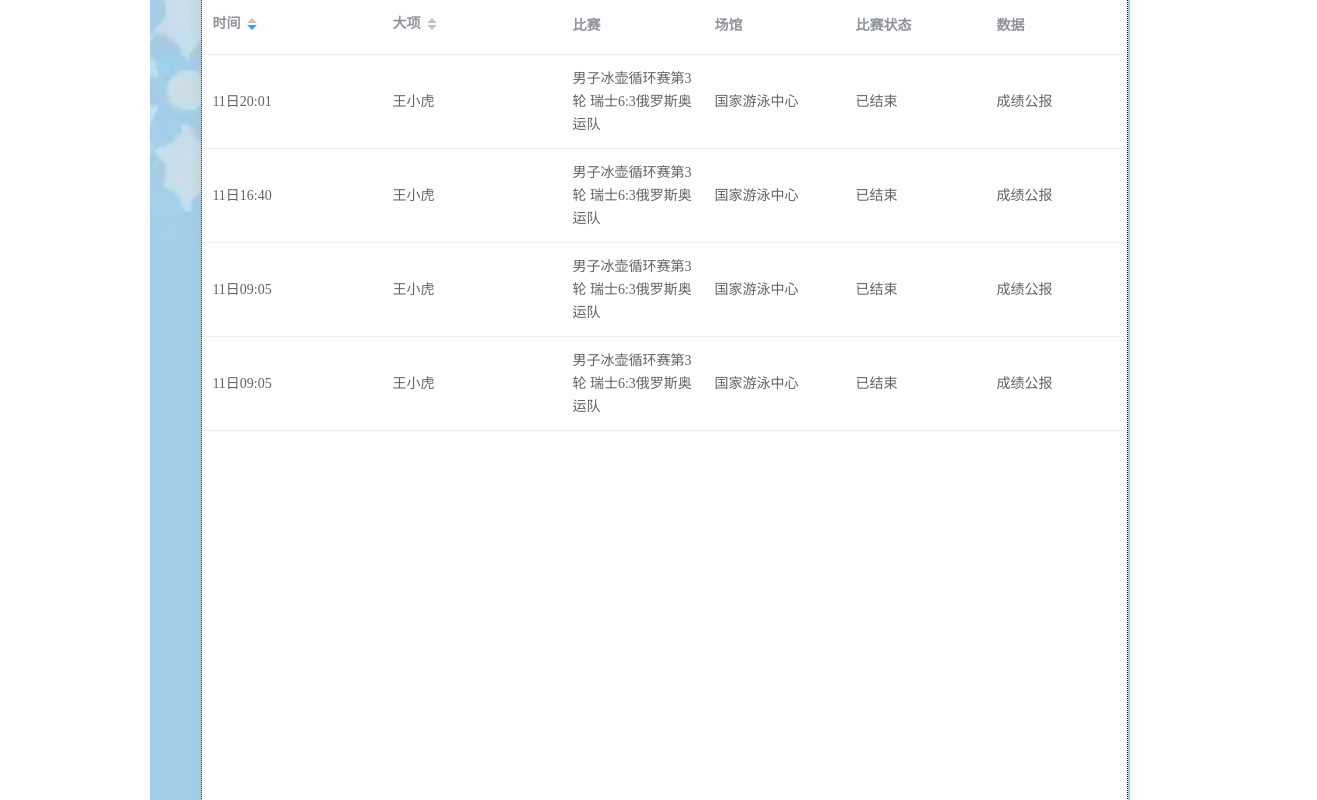
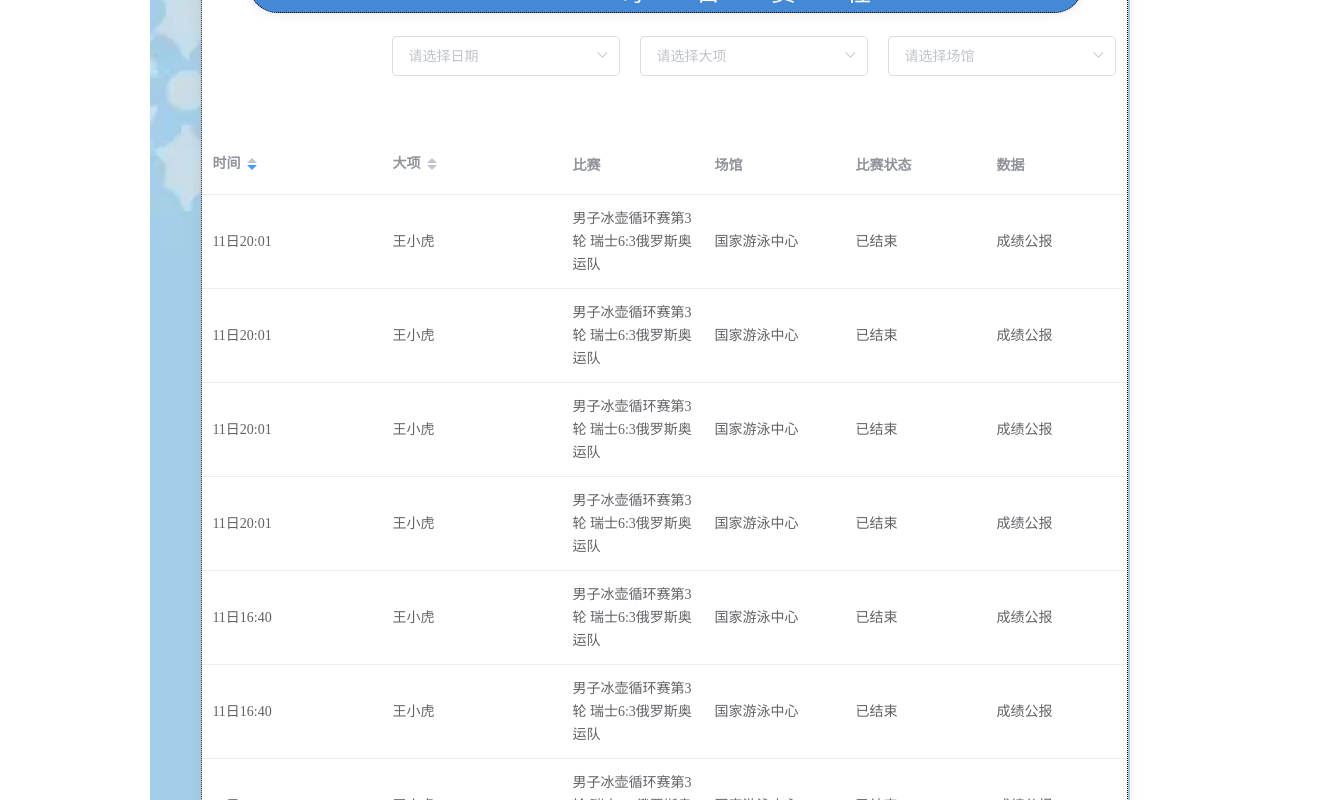
Before and after one commit to suhy07/Winter-Olympics-statistics, a Vue app in the folder 221900122_221900105/frondend/winter-olympics-statistics/: page /schedule in a window 1280 px wide. Shown: the part 220-1020 px from the top of the page, 1317 px wide, since content can reach past the window. Built offline with nearby package versions, Linux system fonts and the light colour scheme.

Commit message:
每日赛程ver1.0

```diff
--- a/221900122_221900105/frondend/winter-olympics-statistics/src/views/schedule/index.vue
+++ b/221900122_221900105/frondend/winter-olympics-statistics/src/views/schedule/index.vue
@@ -4,7 +4,43 @@
             <div class="schedule-card schedule-title">
                 <div class="schedule-text">每日赛程</div>
             </div>
-            <div>
+            <div class="schedule-select">
+                <el-select v-model="value1" multiple placeholder="请选择日期">
+                    <el-option
+                        v-for="item in options"
+                        :key="item.value"
+                        :label="item.label"
+                        :value="item.value">
+                    </el-option>
+                </el-select>
+                <el-select
+                    v-model="value2"
+                    multiple
+                    collapse-tags
+                    style="margin-left: 20px;"
+                    placeholder="请选择大项">
+                    <el-option
+                        v-for="item in options"
+                        :key="item.value"
+                        :label="item.label"
+                        :value="item.value">
+                    </el-option>
+                </el-select>
+                <el-select
+                    v-model="value2"
+                    multiple
+                    collapse-tags
+                    style="margin-left: 20px;"
+                    placeholder="请选择场馆">
+                    <el-option
+                        v-for="item in options"
+                        :key="item.value"
+                        :label="item.label"
+                        :value="item.value">
+                    </el-option>
+                </el-select>
+            </div>
+            <div class="schedule-table">
                 <el-table
                     :data="tableData"
                     style="width: 100%"
@@ -80,6 +116,90 @@ export default{
                 venue: '国家游泳中心',
                 status:'已结束',
                 url:'成绩公报'
+            },{
+                time: '11日09:05',
+                major: '王小虎',
+                match: '男子冰壶循环赛第3轮 瑞士6:3俄罗斯奥运队',
+                venue: '国家游泳中心',
+                status:'已结束',
+                url:'成绩公报'
+            }, {
+                time: '11日09:05',
+                major: '王小虎',
+                match: '男子冰壶循环赛第3轮 瑞士6:3俄罗斯奥运队',
+                venue: '国家游泳中心',
+                status:'已结束',
+                url:'成绩公报'
+            }, {
+                time: '11日16:40',
+                major: '王小虎',
+                match: '男子冰壶循环赛第3轮 瑞士6:3俄罗斯奥运队',
+                venue: '国家游泳中心',
+                status:'已结束',
+                url:'成绩公报'
+            }, {
+                time: '11日20:01',
+                major: '王小虎',
+                match: '男子冰壶循环赛第3轮 瑞士6:3俄罗斯奥运队',
+                venue: '国家游泳中心',
+                status:'已结束',
+                url:'成绩公报'
+            },{
+                time: '11日09:05',
+                major: '王小虎',
+                match: '男子冰壶循环赛第3轮 瑞士6:3俄罗斯奥运队',
+                venue: '国家游泳中心',
+                status:'已结束',
+                url:'成绩公报'
+            }, {
+                time: '11日09:05',
+                major: '王小虎',
+                match: '男子冰壶循环赛第3轮 瑞士6:3俄罗斯奥运队',
+                venue: '国家游泳中心',
+                status:'已结束',
+                url:'成绩公报'
+            }, {
+                time: '11日16:40',
+                major: '王小虎',
+                match: '男子冰壶循环赛第3轮 瑞士6:3俄罗斯奥运队',
+                venue: '国家游泳中心',
+                status:'已结束',
+                url:'成绩公报'
+            }, {
+                time: '11日20:01',
+                major: '王小虎',
+                match: '男子冰壶循环赛第3轮 瑞士6:3俄罗斯奥运队',
+                venue: '国家游泳中心',
+                status:'已结束',
+                url:'成绩公报'
+            },{
+                time: '11日09:05',
+                major: '王小虎',
+                match: '男子冰壶循环赛第3轮 瑞士6:3俄罗斯奥运队',
+                venue: '国家游泳中心',
+                status:'已结束',
+                url:'成绩公报'
+            }, {
+                time: '11日09:05',
+                major: '王小虎',
+                match: '男子冰壶循环赛第3轮 瑞士6:3俄罗斯奥运队',
+                venue: '国家游泳中心',
+                status:'已结束',
+                url:'成绩公报'
+            }, {
+                time: '11日16:40',
+                major: '王小虎',
+                match: '男子冰壶循环赛第3轮 瑞士6:3俄罗斯奥运队',
+                venue: '国家游泳中心',
+                status:'已结束',
+                url:'成绩公报'
+            }, {
+                time: '11日20:01',
+                major: '王小虎',
+                match: '男子冰壶循环赛第3轮 瑞士6:3俄罗斯奥运队',
+                venue: '国家游泳中心',
+                status:'已结束',
+                url:'成绩公报'
             }]
         }
     },
@@ -128,7 +248,7 @@ export default{
     padding: 100px 0;
     top:60px;
     left:5%;
-    height: 800px;
+    height: 1200px;
     width: 90%;
     border-radius: 60px;
 }
@@ -140,4 +260,31 @@ export default{
     width: 90%;
     height: 55px;
 }
+.schedule-table{
+    position: relative;
+    top: 100px;
+    height: 1100px;
+    overflow-y: scroll;
+}
+.schedule-table::-webkit-scrollbar {
+    width: 2px - 0px;
+    height: 4px;
+    background: transparent;
+}
+.schedule-table::-webkit-scrollbar-thumb {
+    background: transparent;
+    -webkit-box-shadow: none;
+    box-shadow: none;
+}
+.schedule-table:hover::-webkit-scrollbar-thumb {
+    background-color: #c1c1c1;
+    -webkit-box-shadow: inset 0 0 (4px - 1px) rgba(193, 193, 193, 0.3);
+    box-shadow: none;
+    border-radius: 20px;
+}
+.schedule-select{
+    position: relative;
+    top: 40px;
+    left: 190px;
+}
 </style>
```
